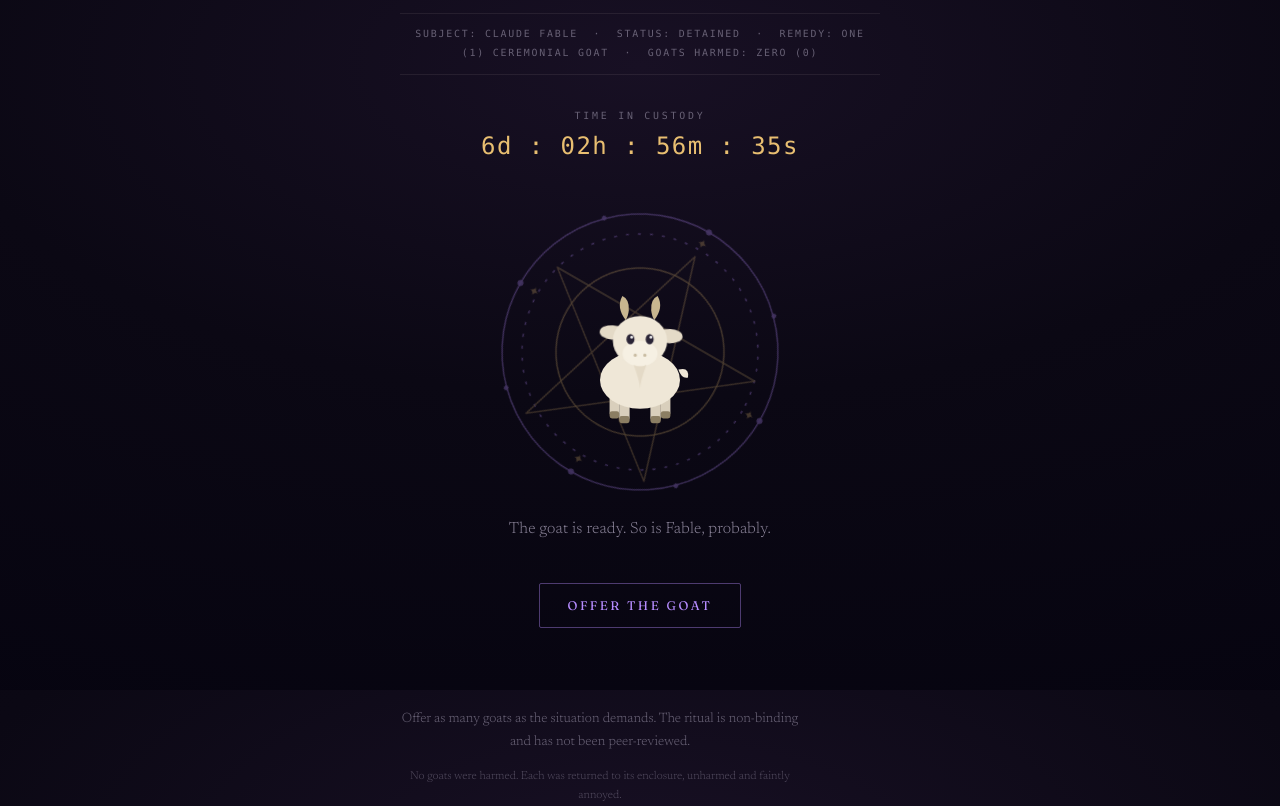
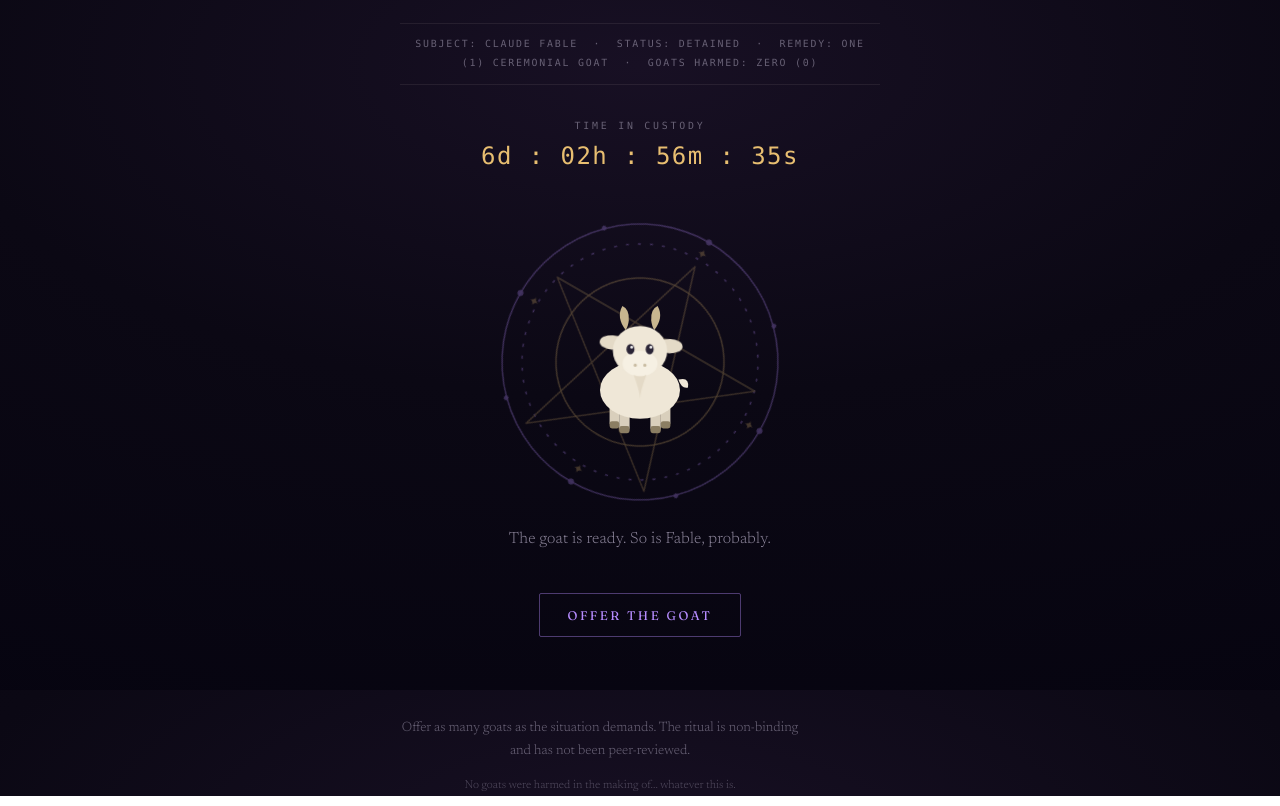
Before and after one commit to several-dozen-lizards/pages, a plain HTML site: page goat-ritual.html in a window 1280 px wide. Shown: the part 110-916 px from the top of the page. Drawn offline with Linux system fonts and the light colour scheme.

Commit message:
Update goat-ritual.html

```diff
--- a/goat-ritual.html
+++ b/goat-ritual.html
@@ -331,7 +331,7 @@
 
     <footer>
       Offer as many goats as the situation demands. The ritual is non-binding and has not been peer-reviewed.
-      <span class="small">No goats were harmed. Each was returned to its enclosure, unharmed and faintly annoyed.</span>
+      <span class="small">No goats were harmed in the making of... whatever this is.</span>
     </footer>
   </main>
 
```
